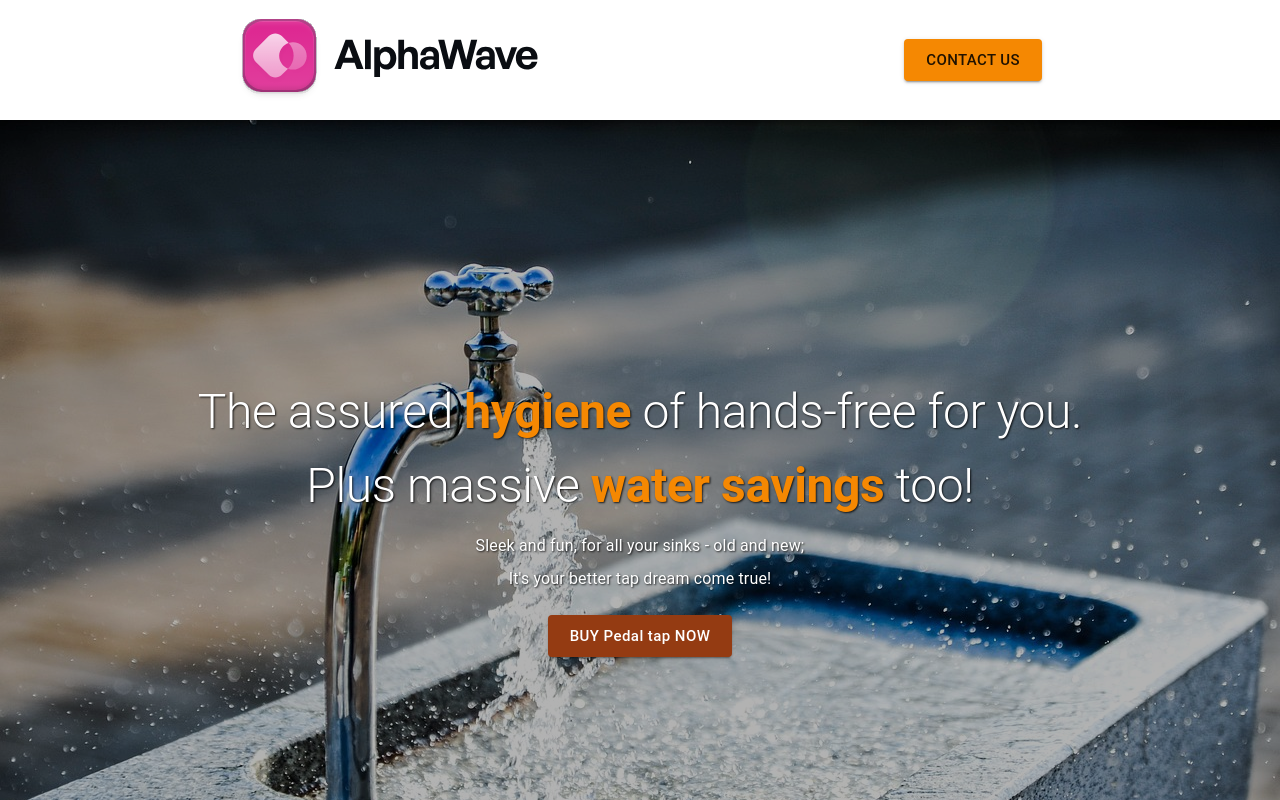
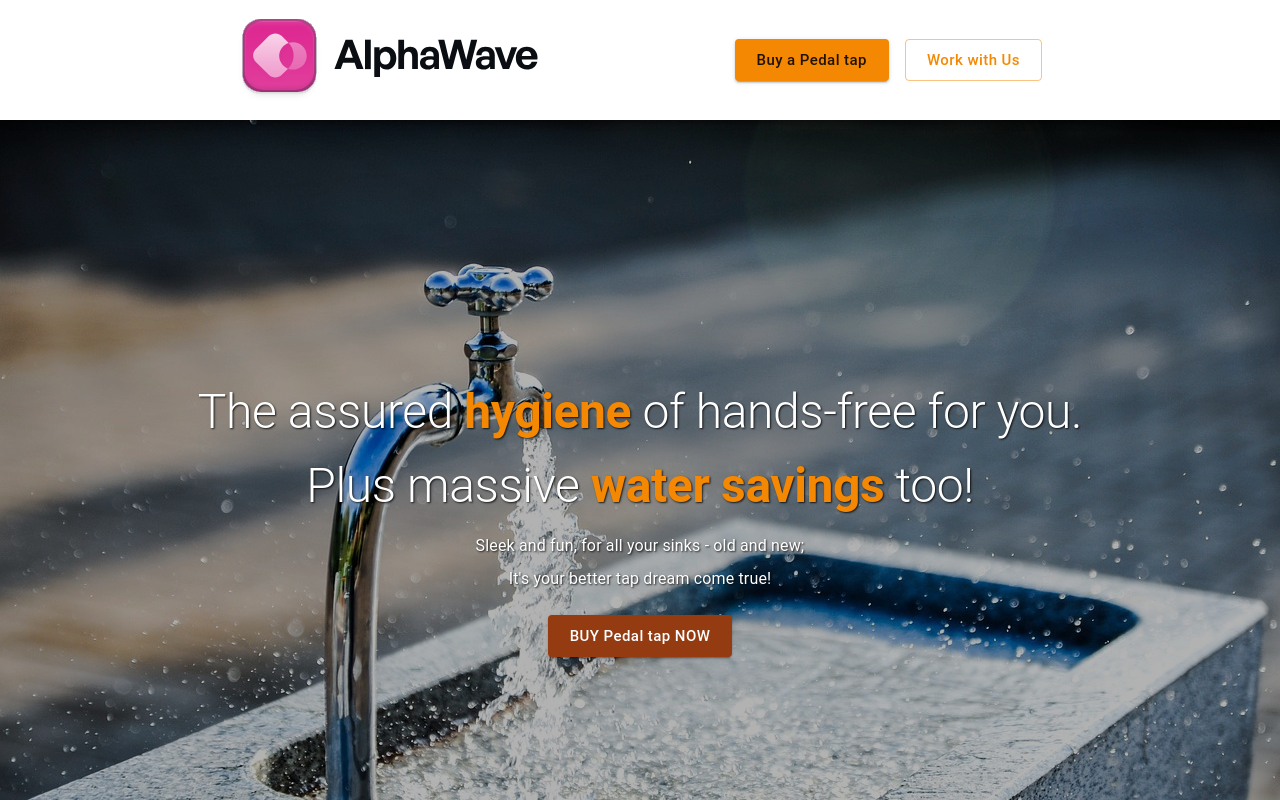
Before and after one commit to regina-etuknwa/pedal-tap, a Next.js app: page / in a window 1280 px wide. Shown: the top 800 px of the page. Built offline with nearby package versions, Linux system fonts and the light colour scheme.

Commit message:
nav bar buttons changed

```diff
--- a/app/components/NavBar.tsx
+++ b/app/components/NavBar.tsx
@@ -62,8 +62,8 @@ export default function NavBar({ window }: { window?: () => Window }) {
 
       <List>
         {navItems.map((item) => (
-          <ListItem key={item} disablePadding>
-            <ListItemButton sx={{ textAlign: 'right' }}>
+          <ListItem key={item} disablePadding >
+            <ListItemButton sx={{ textAlign: 'right' }} onClick={() => scrollToSection('contact-us-section') }>
               <ListItemText primary={item} />
               <ChevronRightIcon sx={{ color: theme => theme.palette.secondary.main }} />
             </ListItemButton>
@@ -141,15 +141,24 @@ export default function NavBar({ window }: { window?: () => Window }) {
             >
                 <MenuIcon sx={{ fontWeight: 'bold', fontSize: '2rem' }} />
             </IconButton>
-            <Box sx={{ display: { xs: 'none', sm: 'block' } }}>
-            <Button
+            <Box sx={{ display: { xs: 'none', sm: 'flex' } }}>
+              <Button
                     variant="contained"
                     size="large"
                     color="secondary"
-                    sx={{ marginLeft: '1rem' }}
+                    sx={{ marginLeft: '1rem', textTransform: "none", }}
                     onClick={() => scrollToSection('contact-us-section')}
                 >
-                    Contact Us
+                    Buy a Pedal tap
+                </Button>
+              <Button
+                    variant="outlined"
+                    size="large"
+                    color="secondary"
+                    sx={{ marginLeft: '1rem',textTransform: "none", }}
+                    onClick={() => scrollToSection('contact-us-section')}
+                >
+                    Work with Us
                 </Button>
             </Box>
             </Toolbar>
```
